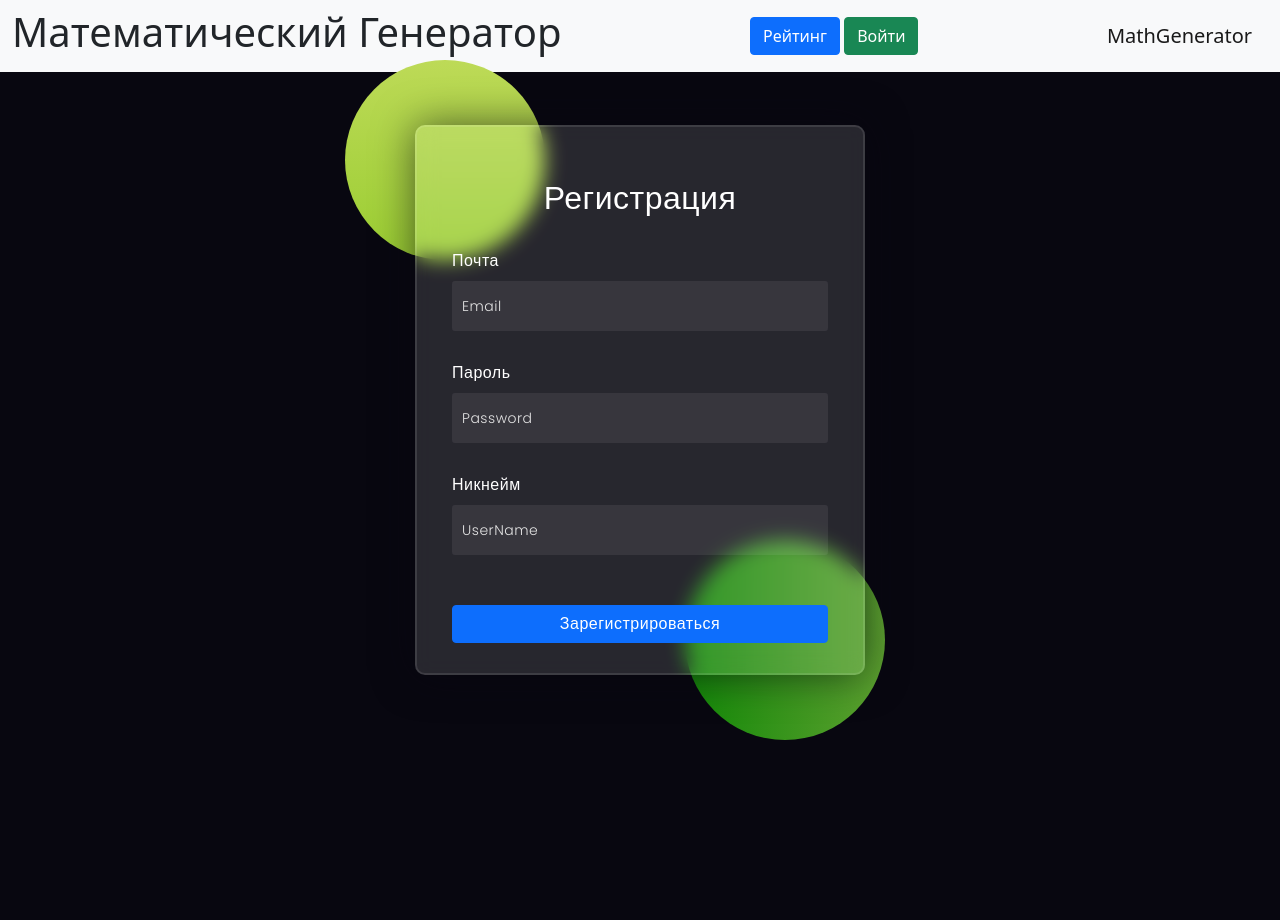
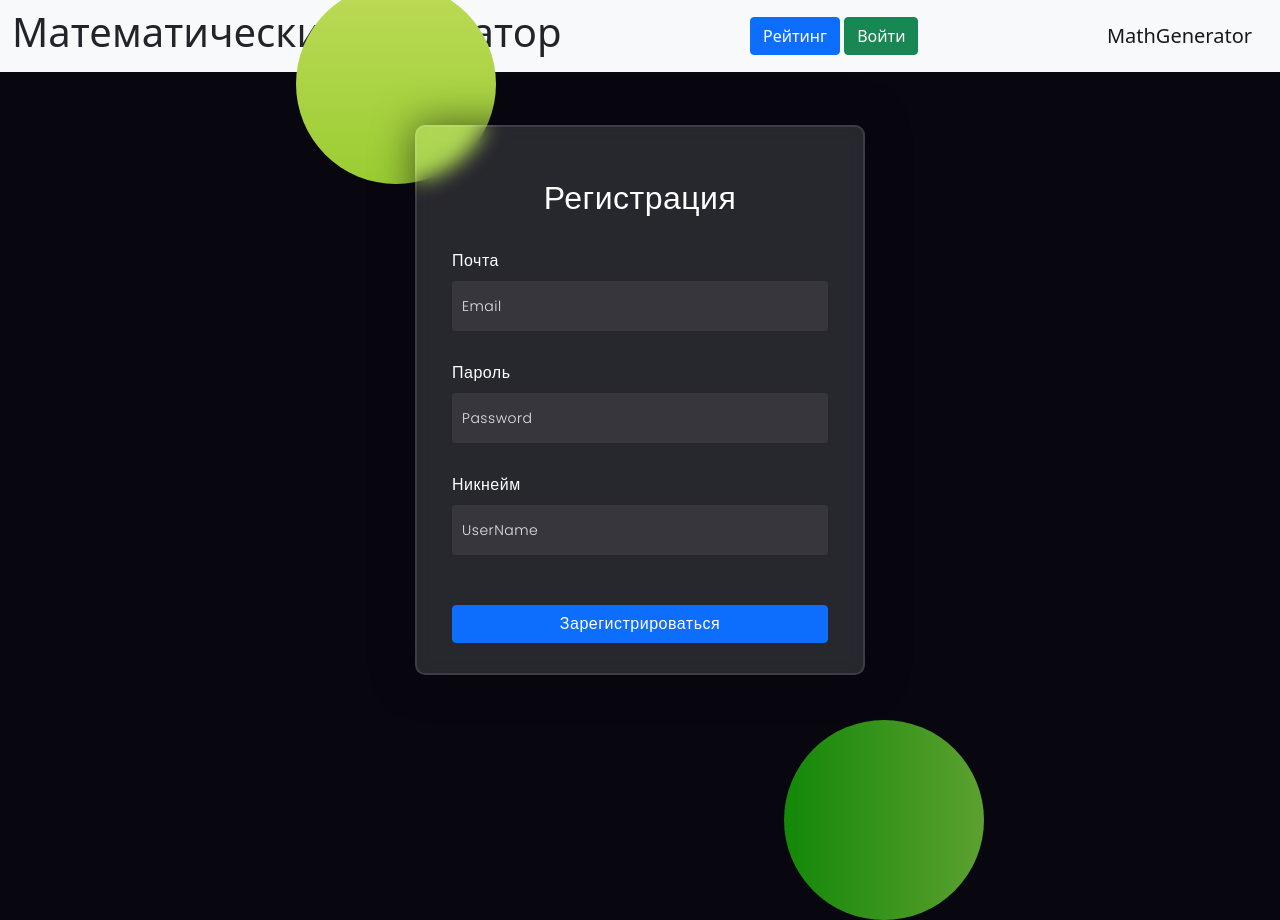
Before and after one commit to tiboga/hackathon, a Flask app: page /registration in a window 1280 px wide. Before the commit the page ends 740 px from the top, so only its background shows below. Run offline with Flask 3, Linux system fonts and the light colour scheme.

Commit message:
Изменение px на %

```diff
--- a/main.py
+++ b/main.py
@@ -47,7 +47,7 @@ def login():
         db_sess = db_session.create_session()
         user = db_sess.query(User).filter(User.login == username).first()
         if user and user.check_password(password):
-            login_user(user)
+            login_user(user, remember=True)
             return redirect('/')
         flash("Неправильный логин или пароль", "danger")
         return render_template("login_page.html")
--- a/templates/register_page.html
+++ b/templates/register_page.html
@@ -37,8 +37,8 @@ body{
         #bdda57,
         #9acd32
     );
-    left: -80px;
-    top: -80px;
+    left: -30%;
+    top: -30%;
 }
 .shape:last-child{
     background: linear-gradient(
@@ -46,8 +46,8 @@ body{
         #138808,
         #5da130
     );
-    right: -30px;
-    bottom: -80px;
+    right: -30%;
+    bottom: -50%;
 }
 form{
     height: 550px;
```
Also changed, not shown: templates/login_page.html (+4 -4 lines).
